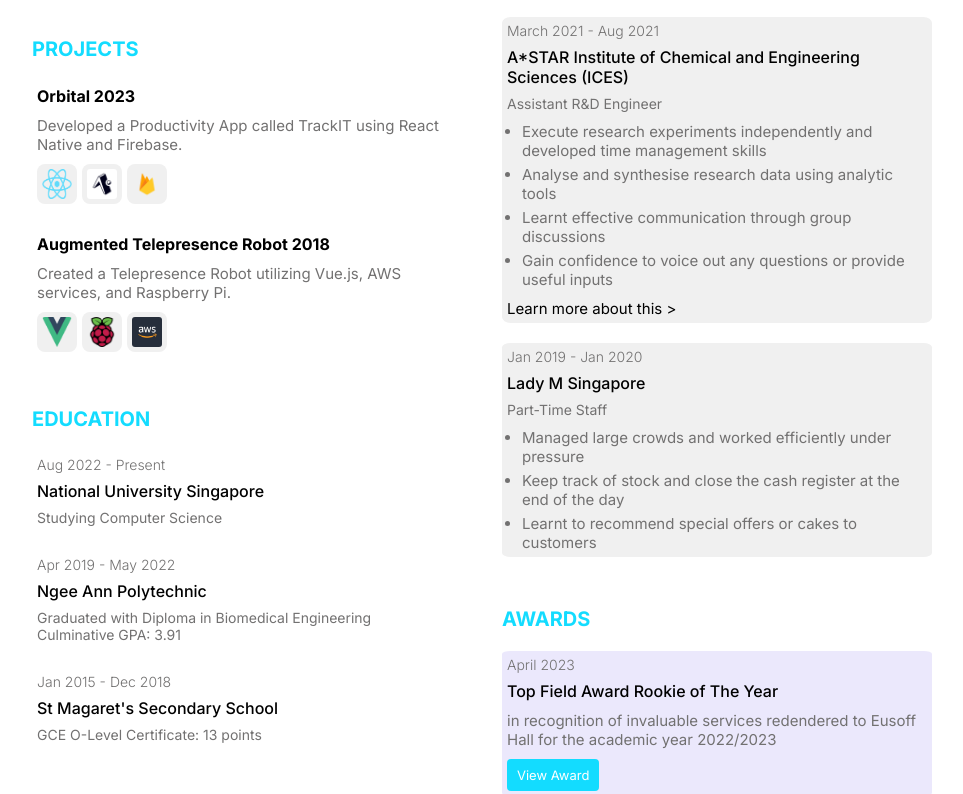
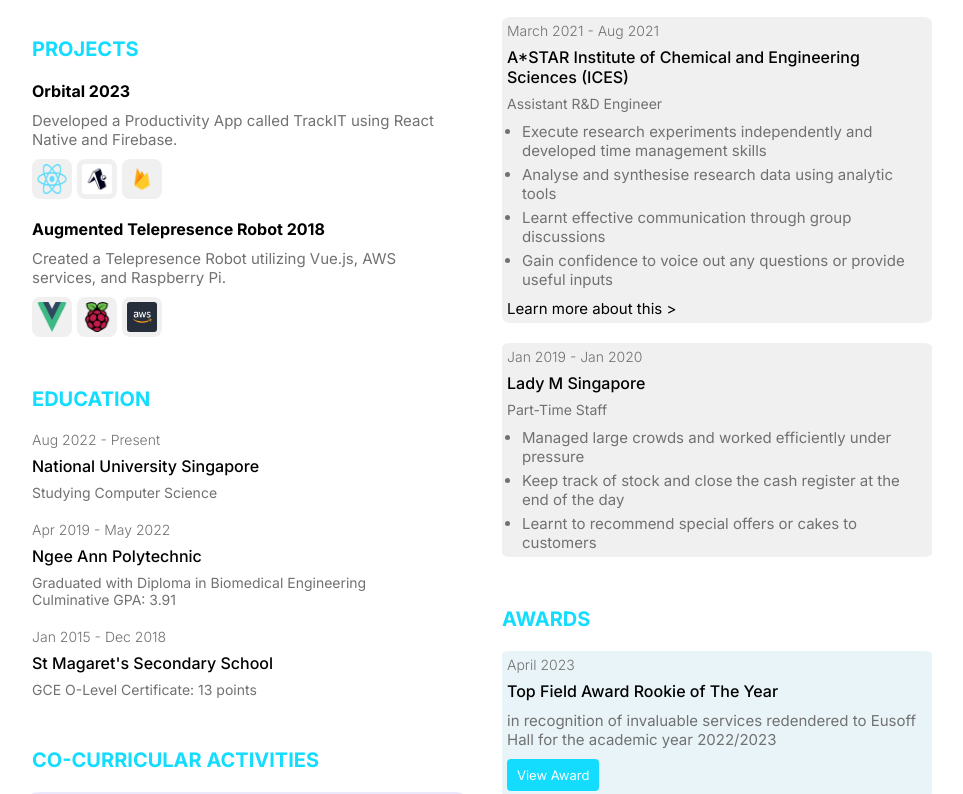
Before and after one commit to AlyssaPng/resume, a plain HTML site: page index.html in a window 1280 px wide. Shown: the part 781-1575 px from the top of the page, without its empty margins (158-1121 px from the left). Drawn offline with nearby package versions, Linux system fonts and the light colour scheme.

Commit message:
changed color

```diff
--- a/style.css
+++ b/style.css
@@ -224,8 +224,6 @@
 /* Ref  */
 .project_item {
 	margin-top: 2rem;
-	padding: 5px;
-	border-radius: 2%;
 }
 .project_name {
 	font-size: 1.6rem;
@@ -248,14 +246,12 @@
 /* eduction */
 .edu_item {
 	margin-top: 2rem;
-	padding: 5px;
-	border-radius: 2%;
 }
 
 /* cca */
 .cca_item {
 	margin-top: 2rem;
-	background-color: #e8f4f8;
+	background-color: #ebe8fc;
 	padding: 5px;
 	border-radius: 2%;
 }
@@ -295,7 +291,7 @@
 	margin-top: 2rem;
 	padding: 5px;
 	border-radius: 2%;
-	background-color: #ebe8fc
+	background-color: #e8f4f8;
 }
 .certificate_button {
 	display: inline-block;
```
